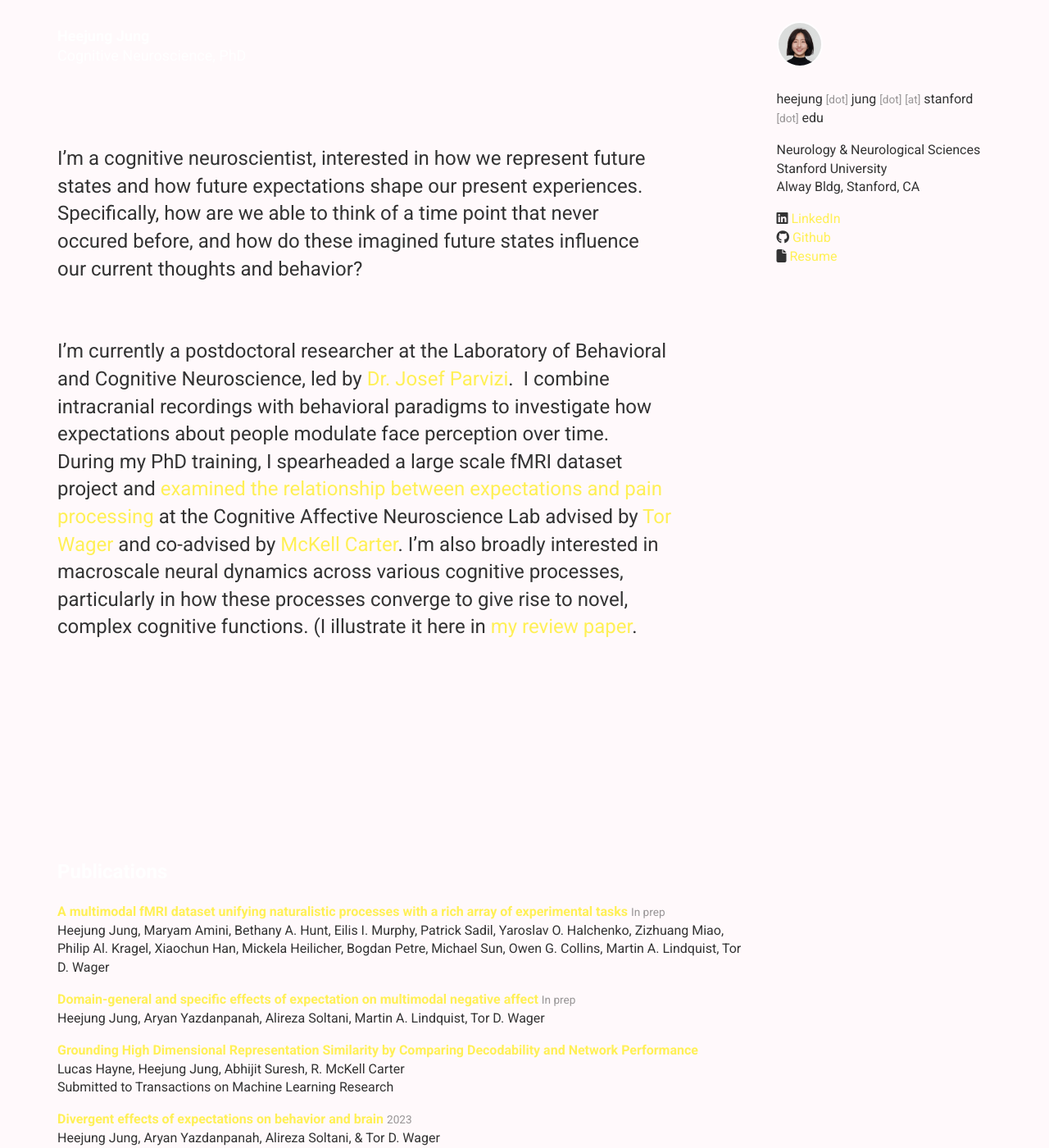
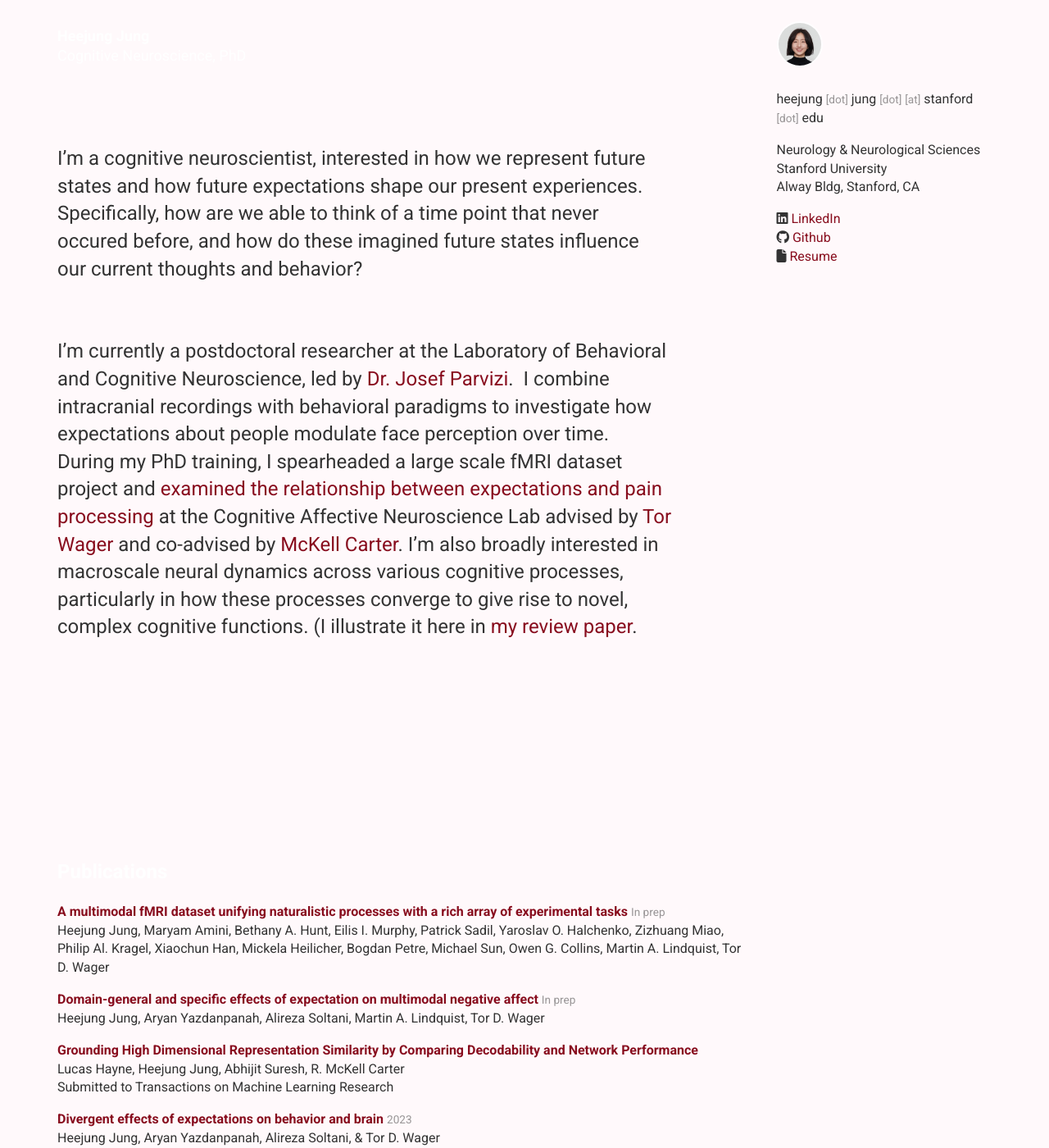
Before and after one commit to jungheejung/jungheejung.github.io, a Jekyll site: the page built from index.html, in a window 1280 px wide and 1400 px high, scrolled down 192 px. Shown: the whole window at 82% size. Built offline with Jekyll 4.4.1, drawn with Linux system fonts in a browser that asks for light colours; nearby versions of some CDN libraries.

Commit message:
STY: color change in .css

```diff
--- a/assets/albertine/css/default.css
+++ b/assets/albertine/css/default.css
@@ -56,7 +56,7 @@
     /* color:#fc4445; */
     /* color:#C64191; */
     /* color: #7AF864; */
-    color: #8C1515;
+    color: #FFA7BD;
 /*       #00C966; */
   }
   section .lead {
@@ -89,7 +89,7 @@
   }
   .intro-screen a,
   .intro-screen a:hover {
-    color: #FFF056;
+    color: #880D1E;
   }
 
 /*******************
```
